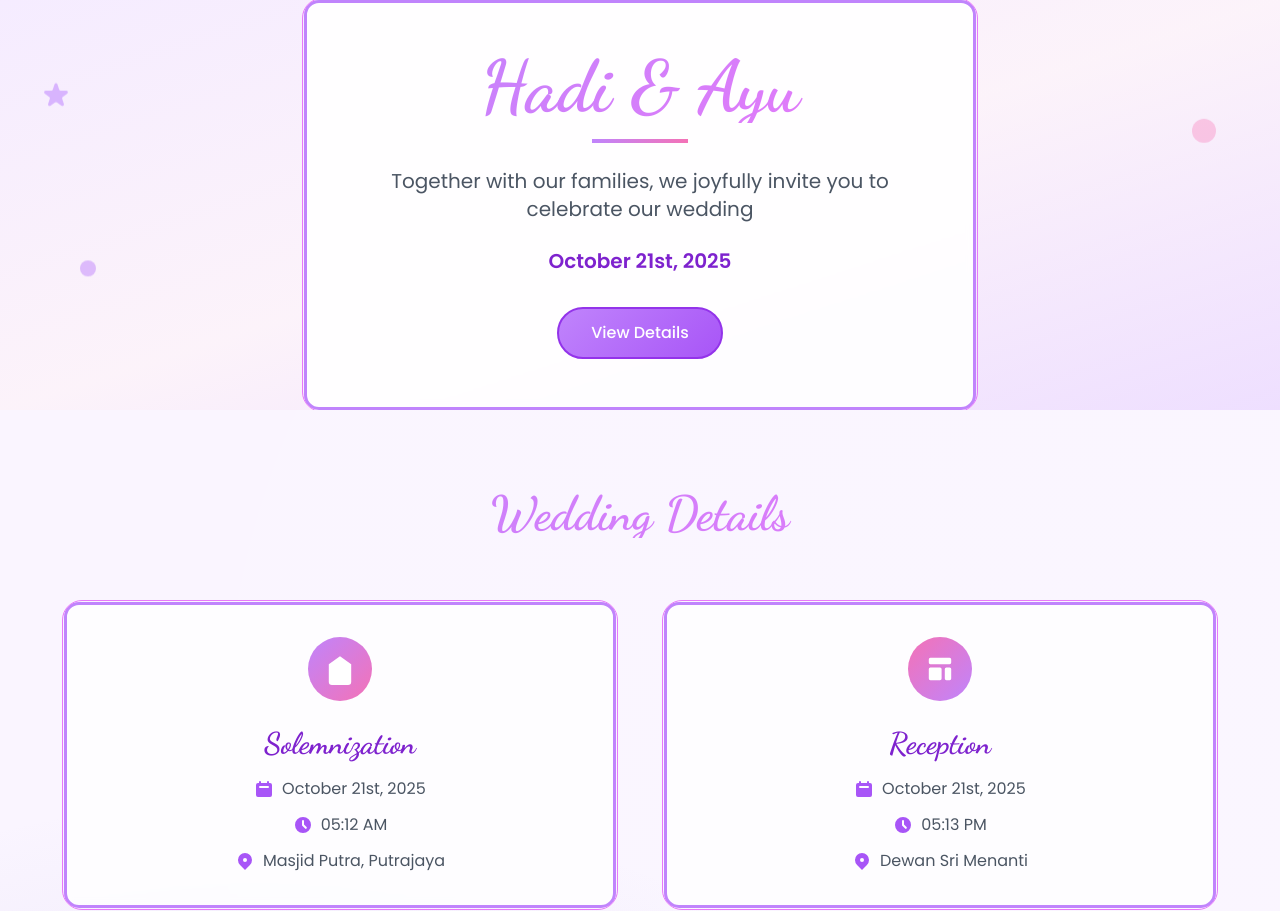
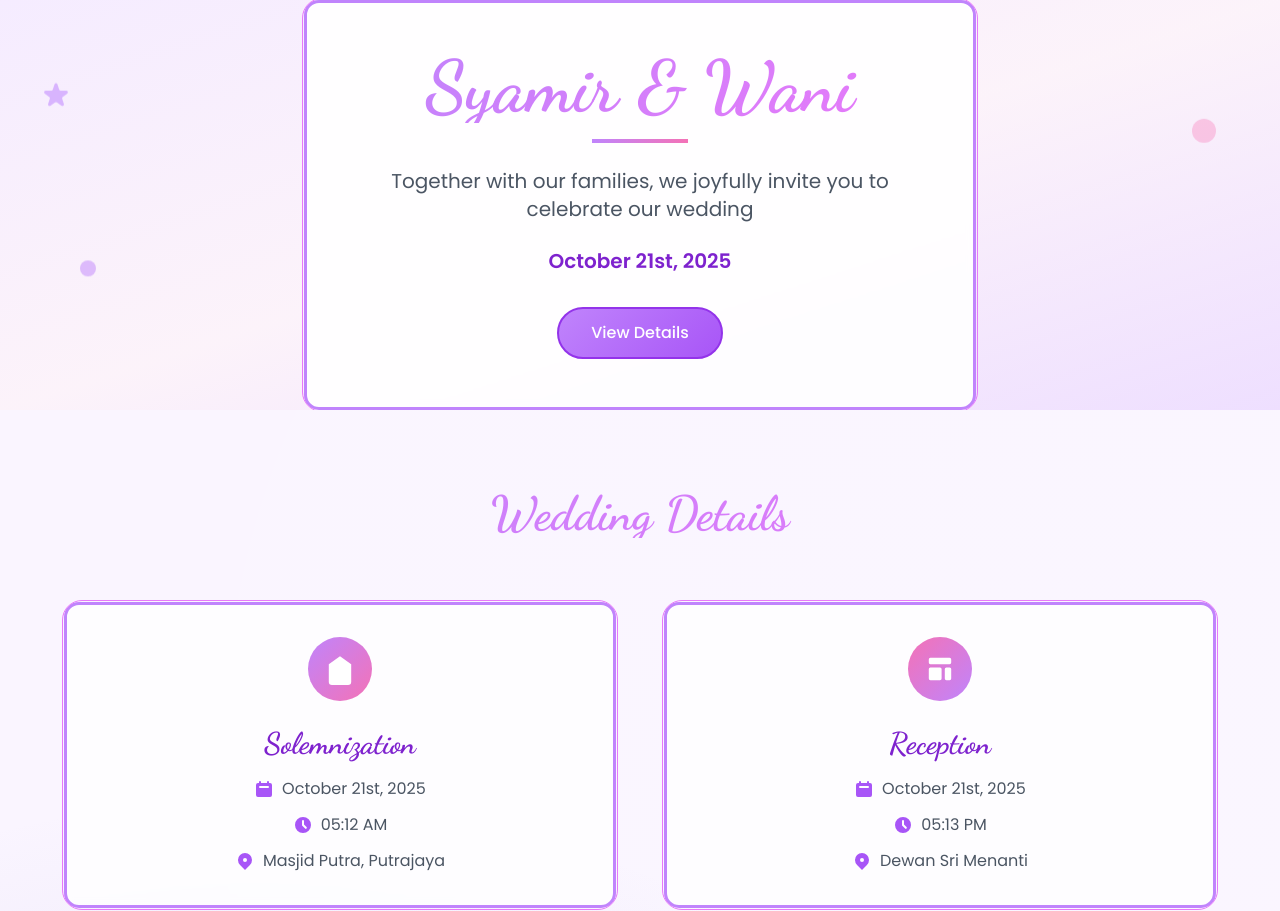
Before and after one commit to ahadiat/My_Wedding, a plain HTML site: page index.html in a window 1280 px wide. Shown: the top 911 px of the page. Drawn offline with nearby package versions, Linux system fonts and the light colour scheme.

Commit message:
Syamir dan wani

```diff
--- a/index.html
+++ b/index.html
@@ -112,7 +112,7 @@
         <div class="text-center z-10 px-6 fade-in">
             <div class="rustic-border bg-white/90 backdrop-blur-sm p-8 md:p-12 max-w-2xl mx-auto">
                 <h1 class="dancing-script text-5xl md:text-7xl font-bold gradient-text mb-4">
-                    Hadi & Ayu
+                    Syamir & Wani
                 </h1>
                 <div class="w-24 h-1 bg-gradient-to-r from-purple-400 to-pink-400 mx-auto mb-6"></div>
                 <p class="text-gray-600 text-lg md:text-xl mb-6">
@@ -331,7 +331,7 @@
     <!-- Footer -->
     <footer class="py-12 px-6 bg-gradient-to-r from-purple-600 to-pink-600 text-white text-center">
         <div class="max-w-4xl mx-auto">
-            <h3 class="dancing-script text-3xl font-bold mb-4">Hadi & Ayu</h3>
+            <h3 class="dancing-script text-3xl font-bold mb-4">Syamir & Wani</h3>
             <p class="text-purple-100 mb-6">Thank you for being part of our special day</p>
             <div class="w-24 h-1 bg-white/50 mx-auto"></div>
             <p class="text-purple-200 text-sm mt-6">October 21st, 2025 • With Love</p>
```
